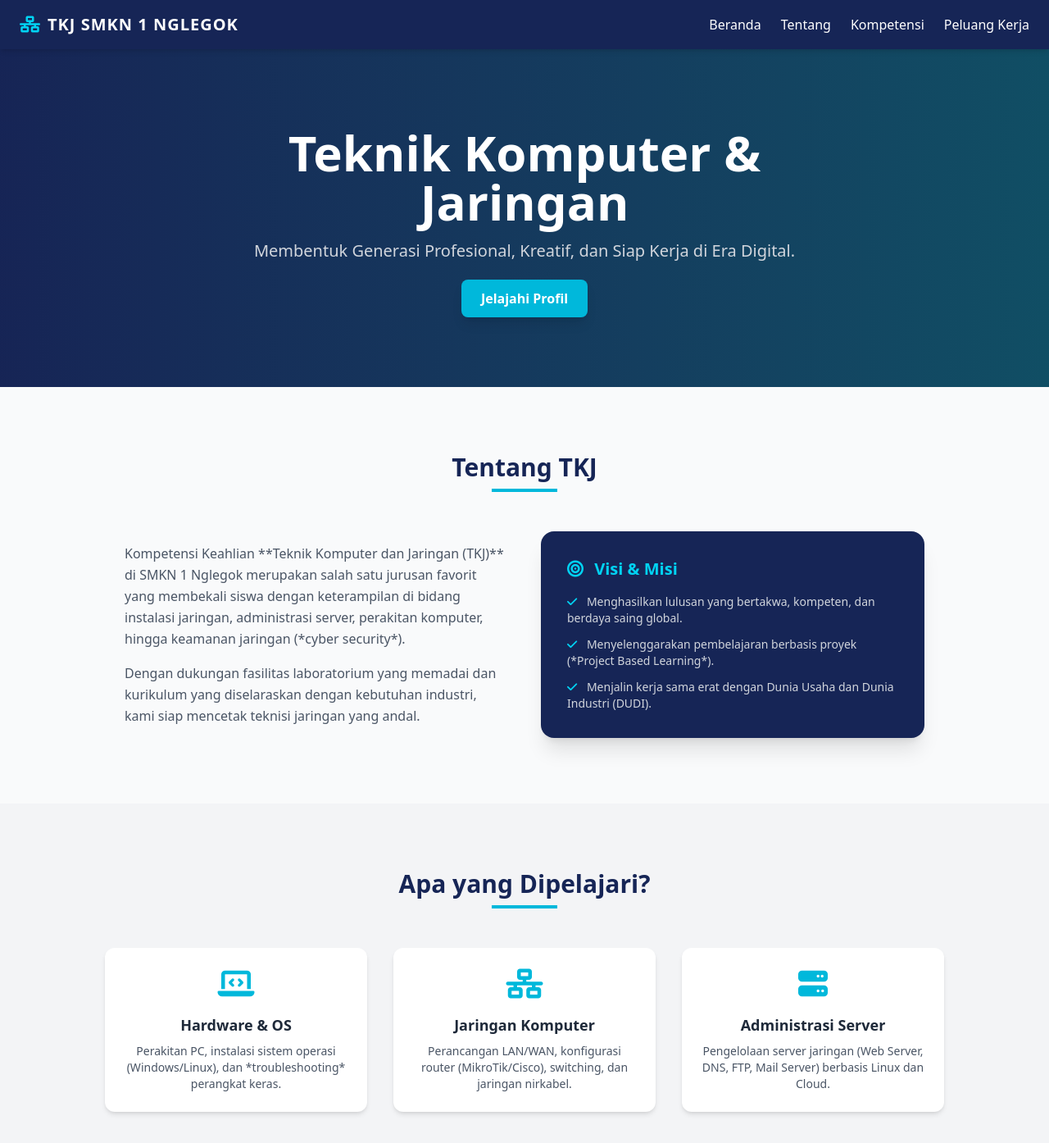
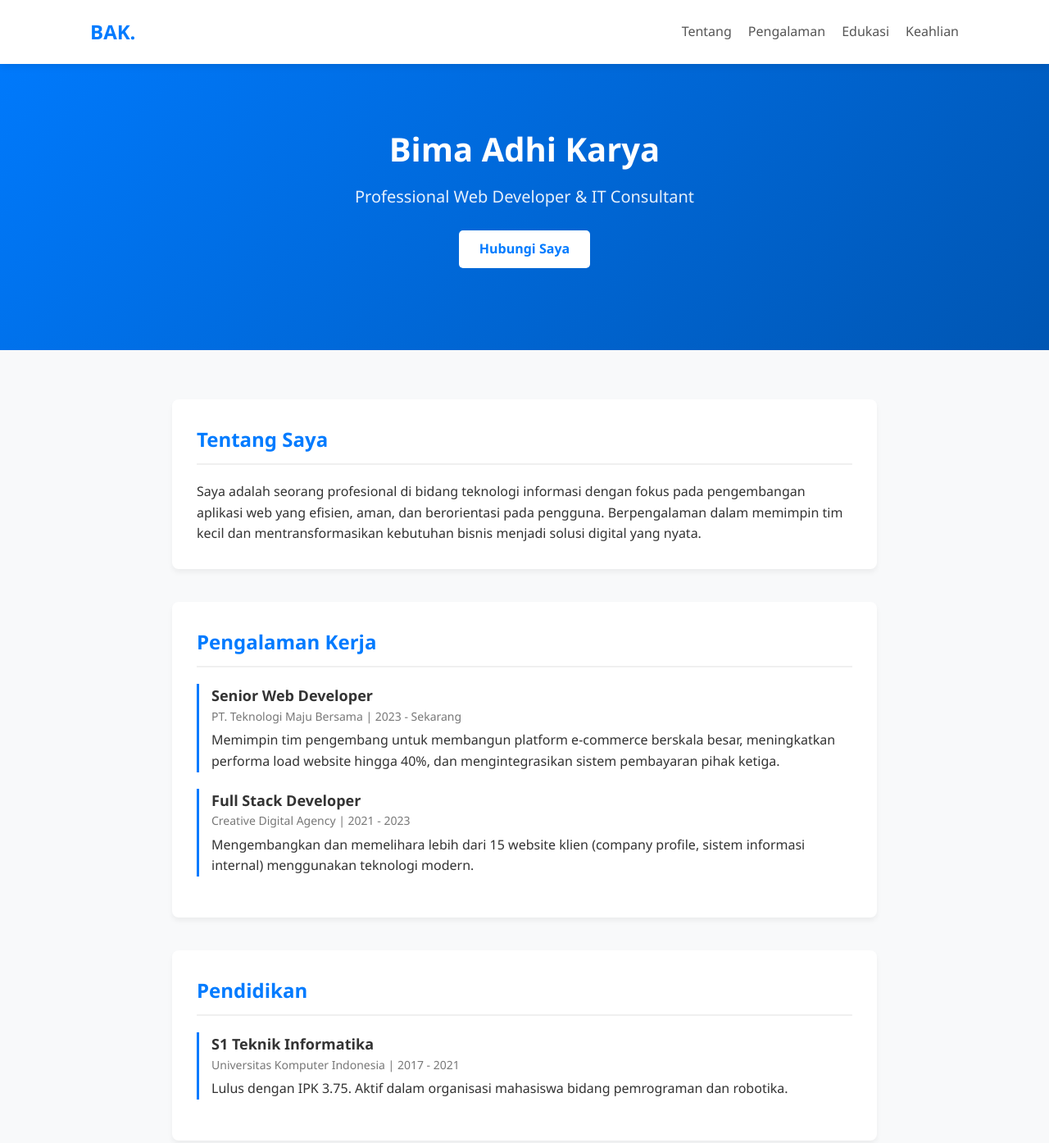
Before and after one commit to renalastojim-gif/web-miniukk, a plain HTML site: page index.html in a window 1280 px wide. Shown: the top 1394 px of the page at 82% size. Drawn offline with nearby package versions, Linux system fonts and the light colour scheme.

Commit message:
rubah web

```diff
--- a/index.html
+++ b/index.html
@@ -3,125 +3,261 @@
 <head>
     <meta charset="UTF-8">
     <meta name="viewport" content="width=device-width, initial-scale=1.0">
-    <title>Profil TKJ - SMKN 1 Nglegok</title>
-    <!-- Menggunakan Tailwind CSS untuk tampilan modern & responsif -->
-    <script src="https://cdn.jsdelivr.net/npm/@tailwindcss/browser@4"></script>
-    <!-- Font Awesome untuk Icon -->
-    <link rel="stylesheet" href="https://cdnjs.cloudflare.com/ajax/libs/font-awesome/6.4.0/css/all.min.css">
+    <title>CV & Portfolio | Bima Adhi Karya</title>
+    <style>
+        /* Reset & Base Styles */
+        * {
+            margin: 0;
+            padding: 0;
+            box-sizing: border-box;
+            font-family: 'Segoe UI', Tahoma, Geneva, Verdana, sans-serif;
+            scroll-behavior: smooth;
+        }
+
+        body {
+            background-color: #f8f9fa;
+            color: #333;
+            line-height: 1.6;
+        }
+
+        /* Navbar */
+        header {
+            background-color: #ffffff;
+            position: fixed;
+            width: 100%;
+            top: 0;
+            z-index: 1000;
+            box-shadow: 0 2px 10px rgba(0,0,0,0.1);
+        }
+
+        .navbar {
+            display: flex;
+            justify-content: space-between;
+            align-items: center;
+            max-width: 1100px;
+            margin: 0 auto;
+            padding: 20px;
+        }
+
+        .logo {
+            font-size: 24px;
+            font-weight: 700;
+            color: #007bff;
+        }
+
+        .nav-links {
+            list-style: none;
+            display: flex;
+        }
+
+        .nav-links li {
+            margin-left: 20px;
+        }
+
+        .nav-links a {
+            text-decoration: none;
+            color: #555;
+            font-weight: 500;
+            transition: color 0.3s;
+        }
+
+        .nav-links a:hover {
+            color: #007bff;
+        }
+
+        /* Hero Section */
+        .hero {
+            padding: 150px 20px 100px;
+            background: linear-gradient(135deg, #007bff 0%, #0056b3 100%);
+            color: white;
+            text-align: center;
+        }
+
+        .hero h1 {
+            font-size: 40px;
+            margin-bottom: 10px;
+        }
+
+        .hero p {
+            font-size: 20px;
+            opacity: 0.9;
+            margin-bottom: 25px;
+        }
+
+        .btn {
+            display: inline-block;
+            background: #fff;
+            color: #007bff;
+            padding: 10px 25px;
+            border-radius: 5px;
+            text-decoration: none;
+            font-weight: 600;
+            transition: background 0.3s, color 0.3s;
+        }
+
+        .btn:hover {
+            background: #333;
+            color: #fff;
+        }
+
+        /* Container Section */
+        .container {
+            max-width: 900px;
+            margin: 0 auto;
+            padding: 60px 20px;
+        }
+
+        section {
+            margin-bottom: 40px;
+            background: white;
+            padding: 30px;
+            border-radius: 8px;
+            box-shadow: 0 4px 6px rgba(0,0,0,0.05);
+        }
+
+        h2 {
+            color: #007bff;
+            margin-bottom: 20px;
+            border-bottom: 2px solid #f0f0f0;
+            padding-bottom: 10px;
+        }
+
+        /* Timeline (Pengalaman & Edukasi) */
+        .timeline-item {
+            margin-bottom: 20px;
+            padding-left: 15px;
+            border-left: 3px solid #007bff;
+        }
+
+        .timeline-item h3 {
+            font-size: 18px;
+            color: #333;
+        }
+
+        .timeline-item .meta {
+            font-size: 14px;
+            color: #777;
+            margin-bottom: 5px;
+        }
+
+        /* Keahlian / Skills */
+        .skills-grid {
+            display: grid;
+            grid-template-columns: repeat(auto-fit, minmax(120px, 1fr));
+            gap: 15px;
+            margin-top: 15px;
+        }
+
+        .skill-badge {
+            background: #e9ecef;
+            padding: 8px 15px;
+            border-radius: 20px;
+            text-align: center;
+            font-size: 14px;
+            font-weight: 500;
+        }
+
+        /* Footer */
+        footer {
+            text-align: center;
+            padding: 30px;
+            background: #333;
+            color: white;
+            margin-top: 50px;
+        }
+
+        /* Responsive */
+        @media (max-width: 768px) {
+            .navbar {
+                flex-direction: column;
+            }
+            .nav-links {
+                margin-top: 15px;
+            }
+            .hero h1 {
+                font-size: 30px;
+            }
+        }
+    </style>
 </head>
-<body class="bg-gray-50 text-gray-800 font-sans scroll-smooth">
+<body>
 
-    <!-- NAVBAR -->
-    <nav class="bg-blue-950 text-white sticky top-0 z-50 shadow-md">
-        <div class="container mx-auto px-6 py-4 flex justify-between items-center">
-            <a href="#" class="text-xl font-bold tracking-wider flex items-center gap-2">
-                <i class="fas fa-network-wired text-cyan-400"></i> TKJ SMKN 1 NGLEGOK
-            </a>
-            <div class="hidden md:flex space-x-6">
-                <a href="#beranda" class="hover:text-cyan-400 transition">Beranda</a>
-                <a href="#tentang" class="hover:text-cyan-400 transition">Tentang</a>
-                <a href="#kompetensi" class="hover:text-cyan-400 transition">Kompetensi</a>
-                <a href="#peluang" class="hover:text-cyan-400 transition">Peluang Kerja</a>
-            </div>
-        </div>
-    </nav>
-    <!-- HERO SECTION (BERANDA) -->
-    <header id="beranda" class="bg-gradient-to-r from-blue-950 to-cyan-900 text-white py-24 px-6 text-center">
-        <div class="max-w-3xl mx-auto">
-            <h1 class="text-4xl md:text-6xl font-extrabold mb-4">Teknik Komputer & Jaringan</h1>
-            <p class="text-lg md:text-xl text-gray-300 mb-8">Membentuk Generasi Profesional, Kreatif, dan Siap Kerja di Era Digital.</p>
-            <a href="#tentang" class="bg-cyan-500 hover:bg-cyan-600 text-white font-semibold px-6 py-3 rounded-lg shadow-lg transition">
-                Jelajahi Profil
-            </a>
+    <!-- Header / Navbar -->
+    <header>
+        <div class="navbar">
+            <div class="logo">BAK.</div>
+            <ul class="nav-links">
+                <li><a href="#tentang">Tentang</a></li>
+                <li><a href="#pengalaman">Pengalaman</a></li>
+                <li><a href="#edukasi">Edukasi</a></li>
+                <li><a href="#keahlian">Keahlian</a></li>
+            </ul>
         </div>
     </header>
 
-    <!-- TENTANG JURUSAN -->
-    <section id="tentang" class="py-20 px-6 container mx-auto max-w-5xl">
-        <div class="text-center mb-12">
-            <h2 class="text-3xl font-bold text-blue-950">Tentang TKJ</h2>
-            <div class="h-1 w-20 bg-cyan-500 mx-auto mt-2"></div>
-        </div>
-        <div class="grid md:grid-cols-2 gap-10 items-center">
-            <div>
-                <p class="text-gray-600 leading-relaxed mb-4">
-                    Kompetensi Keahlian **Teknik Komputer dan Jaringan (TKJ)** di SMKN 1 Nglegok merupakan salah satu jurusan favorit yang membekali siswa dengan keterampilan di bidang instalasi jaringan, administrasi server, perakitan komputer, hingga keamanan jaringan (*cyber security*).
-                </p>
-                <p class="text-gray-600 leading-relaxed">
-                    Dengan dukungan fasilitas laboratorium yang memadai dan kurikulum yang diselaraskan dengan kebutuhan industri, kami siap mencetak teknisi jaringan yang andal.
-                </p>
+    <!-- Hero Section -->
+    <div class="hero">
+        <h1>Bima Adhi Karya</h1>
+        <p>Professional Web Developer & IT Consultant</p>
+        <a href="mailto:bima.adhi@example.com" class="btn">Hubungi Saya</a>
+    </div>
+
+    <!-- Main Content -->
+    <div class="container">
+
+        <!-- Tentang Saya -->
+        <section id="tentang">
+            <h2>Tentang Saya</h2>
+            <p>Saya adalah seorang profesional di bidang teknologi informasi dengan fokus pada pengembangan aplikasi web yang efisien, aman, dan berorientasi pada pengguna. Berpengalaman dalam memimpin tim kecil dan mentransformasikan kebutuhan bisnis menjadi solusi digital yang nyata.</p>
+        </section>
+
+        <!-- Pengalaman Kerja -->
+        <section id="pengalaman">
+            <h2>Pengalaman Kerja</h2>
+
+            <div class="timeline-item">
+                <h3>Senior Web Developer</h3>
+                <div class="meta">PT. Teknologi Maju Bersama | 2023 - Sekarang</div>
+                <p>Memimpin tim pengembang untuk membangun platform e-commerce berskala besar, meningkatkan performa load website hingga 40%, dan mengintegrasikan sistem pembayaran pihak ketiga.</p>
             </div>
-            <div class="bg-blue-950 text-white p-8 rounded-2xl shadow-xl">
-                <h3 class="text-xl font-bold mb-4 text-cyan-400"><i class="fas fa-bullseye mr-2"></i> Visi & Misi</h3>
-                <ul class="space-y-3 text-sm text-gray-300">
-                    <li><i class="fas fa-check text-cyan-400 mr-2"></i> Menghasilkan lulusan yang bertakwa, kompeten, dan berdaya saing global.</li>
-                    <li><i class="fas fa-check text-cyan-400 mr-2"></i> Menyelenggarakan pembelajaran berbasis proyek (*Project Based Learning*).</li>
-                    <li><i class="fas fa-check text-cyan-400 mr-2"></i> Menjalin kerja sama erat dengan Dunia Usaha dan Dunia Industri (DUDI).</li>
-                </ul>
+
+            <div class="timeline-item">
+                <h3>Full Stack Developer</h3>
+                <div class="meta">Creative Digital Agency | 2021 - 2023</div>
+                <p>Mengembangkan dan memelihara lebih dari 15 website klien (company profile, sistem informasi internal) menggunakan teknologi modern.</p>
             </div>
-        </div>
-    </section>
+        </section>
 
-    <!-- KOMPETENSI KEAHLIAN -->
-    <section id="kompetensi" class="bg-gray-100 py-20 px-6">
-        <div class="container mx-auto max-w-5xl">
-            <div class="text-center mb-12">
-                <h2 class="text-3xl font-bold text-blue-950">Apa yang Dipelajari?</h2>
-                <div class="h-1 w-20 bg-cyan-500 mx-auto mt-2"></div>
+        <!-- Edukasi -->
+        <section id="edukasi">
+            <h2>Pendidikan</h2>
+
+            <div class="timeline-item">
+                <h3>S1 Teknik Informatika</h3>
+                <div class="meta">Universitas Komputer Indonesia | 2017 - 2021</div>
+                <p>Lulus dengan IPK 3.75. Aktif dalam organisasi mahasiswa bidang pemrograman dan robotika.</p>
             </div>
-            <div class="grid md:grid-cols-3 gap-8">
-                <!-- Card 1 -->
-                <div class="bg-white p-6 rounded-xl shadow-md hover:shadow-lg transition text-center">
-                    <div class="text-cyan-500 text-4xl mb-4"><i class="fas fa-laptop-code"></i></div>
-                    <h3 class="font-bold text-lg mb-2">Hardware & OS</h3>
-                    <p class="text-gray-600 text-sm">Perakitan PC, instalasi sistem operasi (Windows/Linux), dan *troubleshooting* perangkat keras.</p>
-                </div>
-                <!-- Card 2 -->
-                <div class="bg-white p-6 rounded-xl shadow-md hover:shadow-lg transition text-center">
-                    <div class="text-cyan-500 text-4xl mb-4"><i class="fas fa-network-wired"></i></div>
-                    <h3 class="font-bold text-lg mb-2">Jaringan Komputer</h3>
-                    <p class="text-gray-600 text-sm">Perancangan LAN/WAN, konfigurasi router (MikroTik/Cisco), switching, dan jaringan nirkabel.</p>
-                </div>
-                <!-- Card 3 -->
-                <div class="bg-white p-6 rounded-xl shadow-md hover:shadow-lg transition text-center">
-                    <div class="text-cyan-500 text-4xl mb-4"><i class="fas fa-server"></i></div>
-                    <h3 class="font-bold text-lg mb-2">Administrasi Server</h3>
-                    <p class="text-gray-600 text-sm">Pengelolaan server jaringan (Web Server, DNS, FTP, Mail Server) berbasis Linux dan Cloud.</p>
-                </div>
+        </section>
+
+        <!-- Keahlian -->
+        <section id="keahlian">
+            <h2>Keahlian</h2>
+            <div class="skills-grid">
+                <div class="skill-badge">HTML5 & CSS3</div>
+                <div class="skill-badge">JavaScript</div>
+                <div class="skill-badge">PHP / Laravel</div>
+                <div class="skill-badge">React.js</div>
+                <div class="skill-badge">MySQL / CodeIgniter</div>
+                <div class="skill-badge">Git / GitHub</div>
+                <div class="skill-badge">UI/UX Design</div>
             </div>
-        </div>
-    </section>
+        </section>
 
-    <!-- PELUANG KERJA -->
-    <section id="peluang" class="py-20 px-6 container mx-auto max-w-5xl">
-        <div class="text-center mb-12">
-            <h2 class="text-3xl font-bold text-blue-950">Prospek Kerja Lulusan</h2>
-            <div class="h-1 w-20 bg-cyan-500 mx-auto mt-2"></div>
-        </div>
-        <div class="grid sm:grid-cols-2 md:grid-cols-4 gap-6 text-center">
-            <div class="p-4 border border-gray-200 rounded-lg bg-white shadow-sm">
-                <i class="fas fa-user-cog text-2xl text-blue-950 mb-2"></i>
-                <p class="font-semibold text-gray-700">Network Engineer</p>
-            </div>
-            <div class="p-4 border border-gray-200 rounded-lg bg-white shadow-sm">
-                <i class="fas fa-tools text-2xl text-blue-950 mb-2"></i>
-                <p class="font-semibold text-gray-700">IT Support / Technical</p>
-            </div>
-            <div class="p-4 border border-gray-200 rounded-lg bg-white shadow-sm">
-                <i class="fas fa-database text-2xl text-blue-950 mb-2"></i>
-                <p class="font-semibold text-gray-700">Server Administrator</p>
-            </div>
-            <div class="p-4 border border-gray-200 rounded-lg bg-white shadow-sm">
-                <i class="fas fa-user-shield text-2xl text-blue-950 mb-2"></i>
-                <p class="font-semibold text-gray-700">Cyber Security Staff</p>
-            </div>
-        </div>
-    </section>
+    </div>
 
-    <!-- FOOTER -->
-    <footer class="bg-blue-950 text-white py-8 px-6 text-center text-sm border-t border-cyan-900">
-        <p>&copy; 2026 TKJ SMKN 1 Nglegok. All rights reserved.</p>
-        <p class="text-gray-400 mt-1">Dibuat untuk keperluan profil jurusan & portofolio GitHub.</p>
+    <!-- Footer -->
+    <footer>
+        <p>&copy; 2026 Bima Adhi Karya. All rights reserved.</p>
     </footer>
 
 </body>
```
Also changed, not shown: 1 other file.
